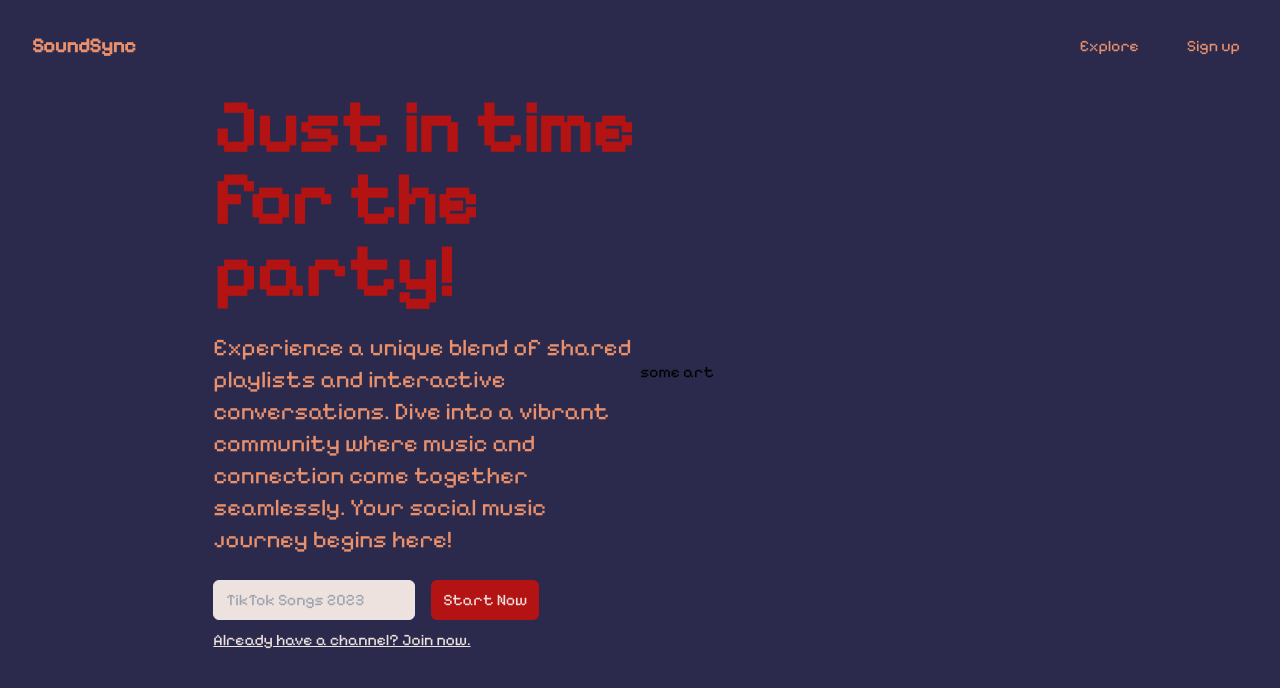
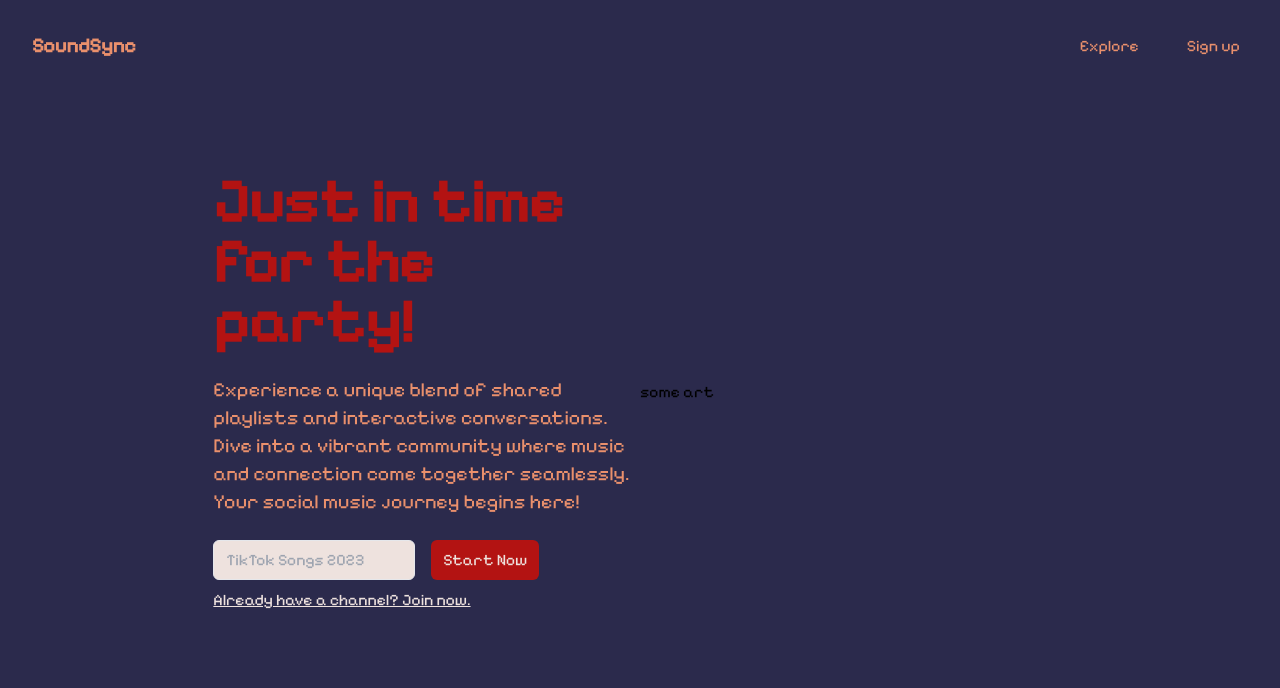
Before and after one commit to Zephyrtmh/soundsync-react, a React (Create React App) app: page / in a window 1280 px wide. Shown: the top 688 px of the page. Built offline with nearby package versions, Linux system fonts and the light colour scheme; no server answers.

Commit message:
made ui changes

```diff
--- a/src/components/Home.js
+++ b/src/components/Home.js
@@ -5,7 +5,7 @@ import { useNavigate } from "react-router-dom";
 import Input from "./common/Input";
 import Button from "./common/Button";
 
-const supabaseUrl = "https://fdihsvoogljtmndllknu.supabase.co";
+const supabaseUrl = process.env.REACT_APP_SUPABASE_URL;
 const supabaseKey = process.env.REACT_APP_SUPABASE_KEY;
 const supabase = createClient(supabaseUrl, supabaseKey);
 
@@ -101,7 +101,8 @@ function Home() {
     e.preventDefault();
     setroomToJoinInput(e.target.value);
     setPasswordRequired(false);
-		setChannelPasswordInput();
+    setChannelPasswordInput(null);
+    console.log(e.target.value);
   };
 
   const handleChannelPasswordChange = (e) => {
@@ -132,6 +133,8 @@ function Home() {
   const handleCreateChannelChange = (e) => {
     e.preventDefault();
     setChannelCreateInput(e.target.value);
+    console.log(channelCreateInput);
+    console.log(roomToJoin);
   };
 
   const handleCreateChannelSubmit = async (e) => {
@@ -142,17 +145,23 @@ function Home() {
   };
 
   const toggleCreateJoin = () => {
+    if (isCreate) {
+      setroomToJoinInput(channelCreateInput);
+    } else {
+      setChannelCreateInput(roomToJoinInput);
+    }
     setIsCreate(!isCreate);
+    return;
   };
 
   return (
-		<div className="flex items-center justify-center">
+    <div className="flex items-center justify-center pt-20">
       <div className="w-4/5 sm:w-1/3">
         <div className="pb-6">
-					<h1 className="text-4xl sm:text-5xl xl:text-7xl text-theme-red max-w-xl font-bold pb-6">
+          <h1 className="text-4xl sm:text-5xl xl:text-6xl text-theme-red max-w-xl font-bold pb-6">
             Just in time for the party!
           </h1>
-					<p className="text-theme-peach max-w-xl text:lg sm:text-xl xl:text-2xl">
+          <p className="text-theme-peach max-w-xl text:lg sm:text-xl">
             Experience a unique blend of shared playlists and interactive
             conversations. Dive into a vibrant community where music and
             connection come together seamlessly. Your social music journey
```
Also changed, not shown: src/components/Chat.js (+4 -2 lines). Lines whose indentation alone changed are shown as unchanged.
